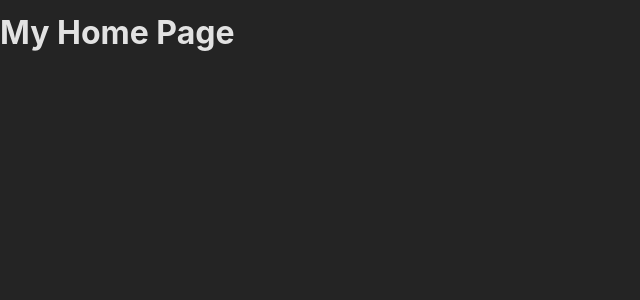
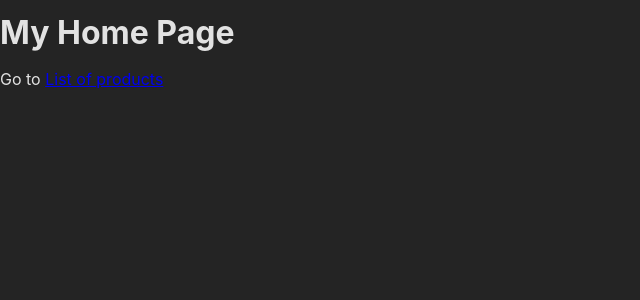
Before and after one commit to jsdox/React-SPA-Routing, a React (Create React App) app: page / in a window 1280 px wide. Shown: the top 300 px of the page, without its empty margins (0-640 px from the left). Built offline with nearby package versions, Linux system fonts and the light colour scheme.

Commit message:
Add link to route pages

```diff
--- a/src/pages/Home.js
+++ b/src/pages/Home.js
@@ -1,6 +1,13 @@
+import { Link } from "react-router-dom";
+
 function HomePage() {
     return (
-        <h1>My Home Page</h1>
+        <>
+            <h1>My Home Page</h1>
+            <p>
+                Go to <Link to="/products">List of products</Link>
+            </p>
+        </>
     )
 
 }
```
